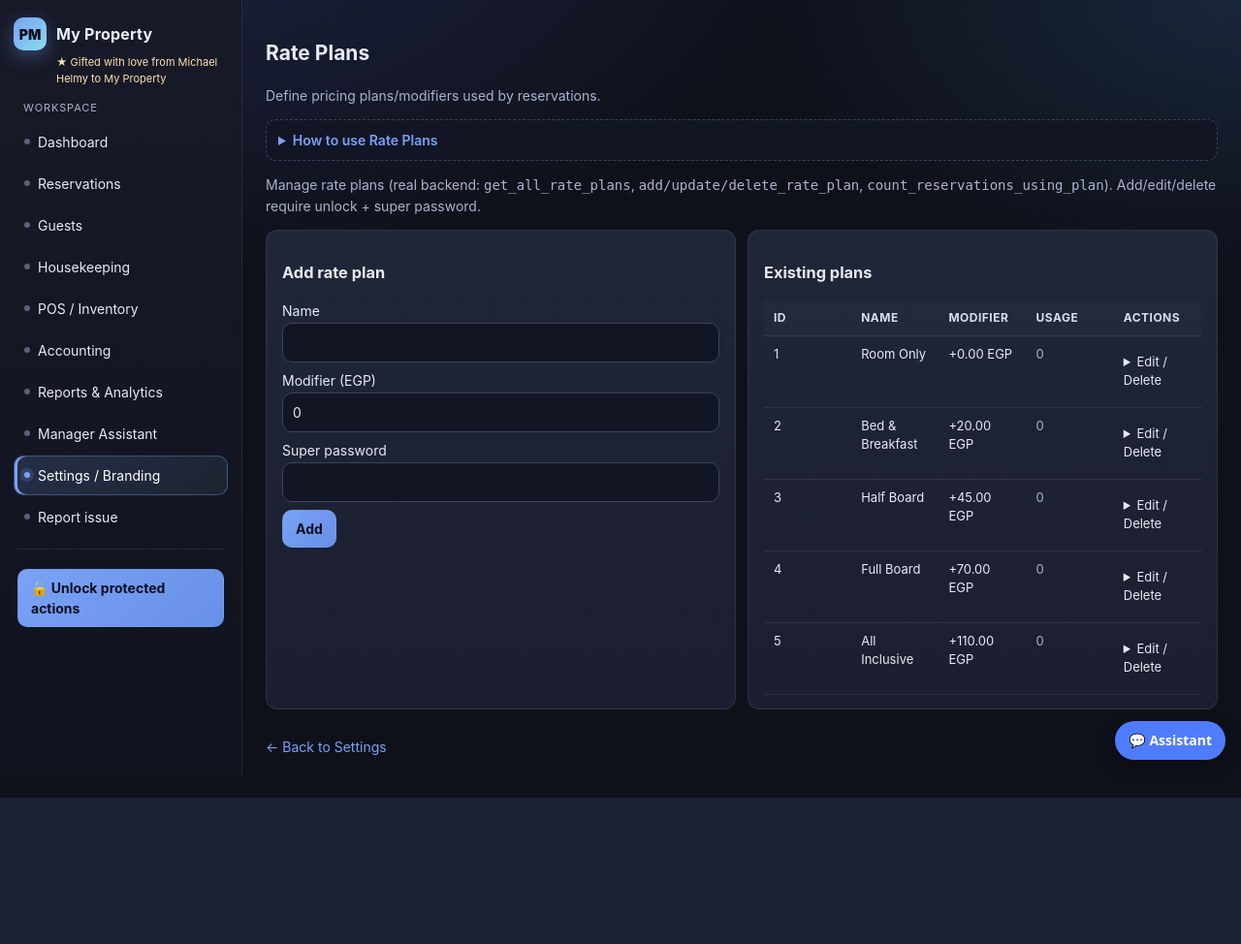
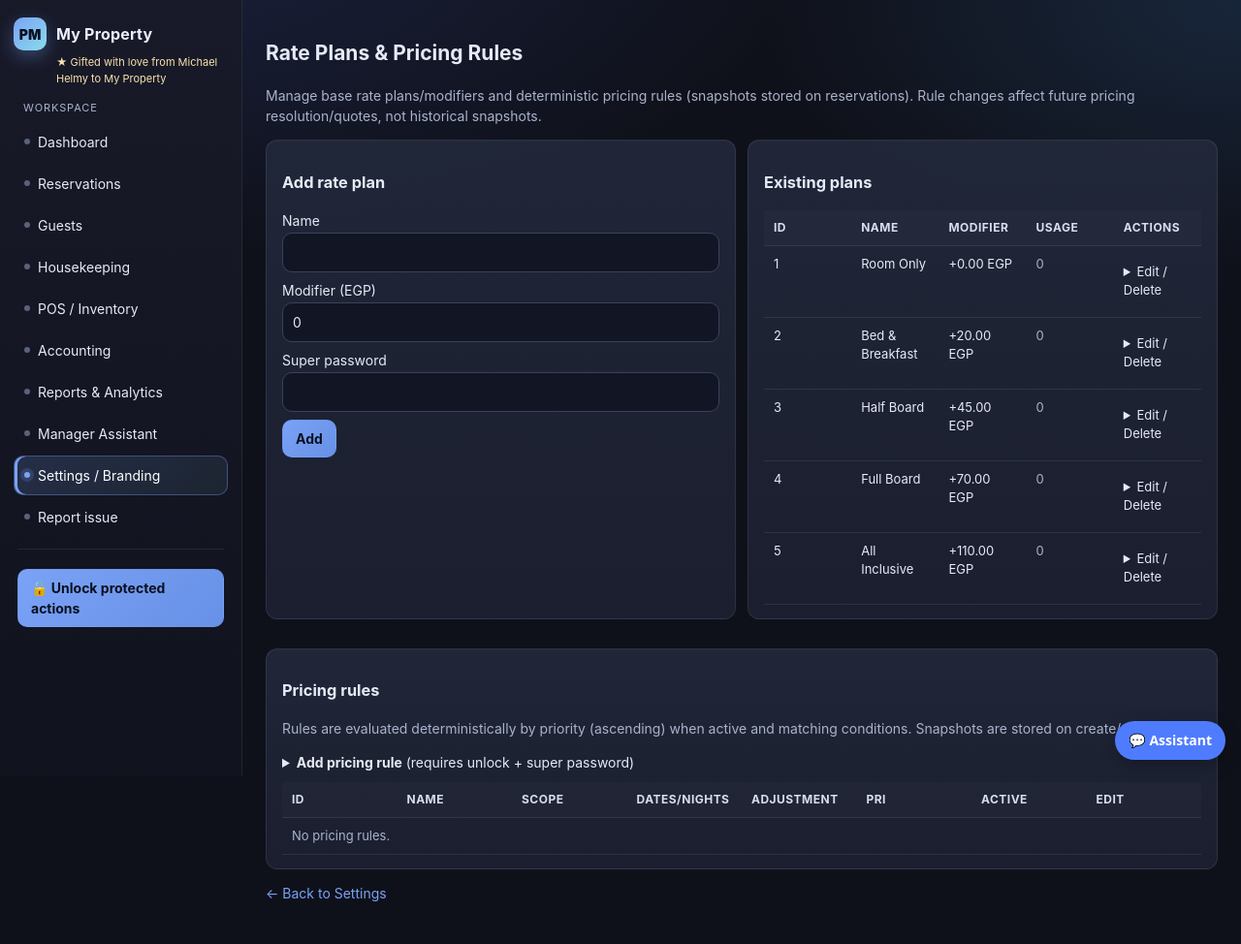
Before and after one commit to Michaelhehelmy/property-manager-tui, a FastAPI app: page /settings/rate-plans in a window 1280 px wide. Shown: the whole page at 97% size. Before the commit the page ends 823 px from the top, so only its background shows below. Run offline with FastAPI, Linux system fonts and the light colour scheme; some libraries are stand-ins or nearby versions.

Commit message:
Add pricing rule management UI and reservation pricing snapshot view
- Extend rate plans page/routes with deterministic pricing rule CRUD (conditions, priority, adjustments)
- Show stored pricing snapshot on reservation detail for transparency

```diff
--- a/ui/web/templates/reservations/detail.html
+++ b/ui/web/templates/reservations/detail.html
@@ -7,6 +7,7 @@
   <div class="panel"><h3>Status: {{ r['status'] }}</h3>
     <p class="muted">Room {{ r['room_id'] }} · {{ r['check_in_date'] }} → {{ r['check_out_date'] }} · Rate {{ r['agreed_nightly_rate'] }} · Source {{ r['source'] }}{% if r['source_detail'] %} ({{ r['source_detail'] }}){% endif %}{% if r['market_segment'] %} · Segment {{ r['market_segment'] }}{% endif %}</p>
     {% if r['booking_notes'] or r['notes'] %}<p class="muted"><strong>Notes:</strong> {{ r['booking_notes'] or r['notes'] }}</p>{% endif %}
+    {% if r['pricing_snapshot_json'] and r['pricing_snapshot_json'] != '{}' %}<details><summary>Pricing snapshot</summary><pre style="white-space:pre-wrap;max-height:240px;overflow:auto">{{ r['pricing_snapshot_json'] }}</pre></details>{% endif %}
     <div class="row">
       <form method="post" action="/reservations/{{r['id']}}/checkin" class="inline"><input type="hidden" name="csrf" value="{{ csrf_token }}"/><button class="ok" title="Mark reservation as Checked In (guest arrived)">Check in</button></form>
       <form method="post" action="/reservations/{{r['id']}}/checkout" class="inline"><input type="hidden" name="csrf" value="{{ csrf_token }}"/><button class="warn" title="Mark reservation as Checked Out (may be blocked if unpaid balance requires override)">Check out</button></form>
--- a/ui/web/templates/settings/rate_plans.html
+++ b/ui/web/templates/settings/rate_plans.html
@@ -1,9 +1,7 @@
 {% extends "base.html" %}
 {% block content %}
-<h2>Rate Plans</h2>
-<p class="muted">Define pricing plans/modifiers used by reservations.</p>
-<details class="help-box"><summary>How to use Rate Plans</summary><ul><li><strong>Create/edit:</strong> set name and price modifier; plans can be selected when creating reservations.</li><li><strong>Delete:</strong> a plan cannot be deleted if reservations reference it.</li><li><strong>Protected:</strong> changes may require unlock/super password depending on configuration.</li></ul></details>
-<p class="muted">Manage rate plans (real backend: <code>get_all_rate_plans</code>, <code>add/update/delete_rate_plan</code>, <code>count_reservations_using_plan</code>). Add/edit/delete require unlock + super password.</p>
+<h2>Rate Plans &amp; Pricing Rules</h2>
+<p class="muted">Manage base rate plans/modifiers and deterministic pricing rules (snapshots stored on reservations). Rule changes affect future pricing resolution/quotes, not historical snapshots.</p>
 
 <div class="grid grid-2">
   <div class="panel"><h3>Add rate plan</h3>
@@ -20,13 +18,10 @@
       <tr><th>ID</th><th>Name</th><th>Modifier</th><th>Usage</th><th>Actions</th></tr>
       {% for p in plans %}
       <tr>
-        <td>{{ p.id }}</td>
-        <td>{{ p.name }}</td>
-        <td>{{ "%+.2f"|format(p.price_modifier) }} EGP</td>
+        <td>{{ p.id }}</td><td>{{ p.name }}</td><td>{{ "%+.2f"|format(p.price_modifier) }} EGP</td>
         <td>{% if p.usage_count is none %}<span class="muted">?</span>{% elif p.usage_count > 0 %}<span class="warn">{{ p.usage_count }} reservation(s)</span>{% else %}<span class="muted">0</span>{% endif %}</td>
         <td>
-          <details>
-            <summary>Edit / Delete</summary>
+          <details><summary>Edit / Delete</summary>
             <form method="post" action="/settings/rate-plans/{{ p.id }}/edit" style="margin:8px 0">
               <input type="hidden" name="csrf" value="{{ csrf_token }}"/>
               <input name="name" value="{{ p.name }}" required/>
@@ -42,11 +37,53 @@
           </details>
         </td>
       </tr>
-      {% else %}
-      <tr><td colspan="5" class="muted">No rate plans.</td></tr>
-      {% endfor %}
+      {% else %}<tr><td colspan="5" class="muted">No rate plans.</td></tr>{% endfor %}
     </table>
   </div>
 </div>
-<p><a href="/settings">← Back to Settings</a></p>
+
+<div class="panel" style="margin-top:16px"><h3>Pricing rules</h3>
+  <p class="muted">Rules are evaluated deterministically by priority (ascending) when active and matching conditions. Snapshots are stored on create/modify.</p>
+  <details><summary><strong>Add pricing rule</strong> (requires unlock + super password)</summary>
+    <form method="post" action="/settings/rate-rules/add"><input type="hidden" name="csrf" value="{{ csrf_token }}"/>
+      <div class="row"><label>Name<input name="name" value="New rule" required/></label><label>Priority<input name="priority" type="number" value="100"/></label><label><input type="checkbox" name="active" checked/> Active</label></div>
+      <div class="row"><label>Rate plan<select name="rate_plan_id"><option value="">Any</option>{% for p in plans %}<option value="{{p.id}}">{{p.name}}</option>{% endfor %}</select></label><label>Room type<select name="room_type"><option value="">Any</option>{% for rt in room_types %}<option value="{{rt}}">{{rt}}</option>{% endfor %}</select></label></div>
+      <div class="row"><label>Source<input name="source" placeholder="Any"/></label><label>Market segment<input name="market_segment" placeholder="Any"/></label></div>
+      <div class="row"><label>Start date<input type="date" name="start_date"/></label><label>End date<input type="date" name="end_date"/></label></div>
+      <div class="row"><label>Min nights<input type="number" name="min_nights"/></label><label>Max nights<input type="number" name="max_nights"/></label></div>
+      <div class="row"><label>Adjustment type<select name="adjustment_type"><option value="amount">amount (+/- per night)</option><option value="percent">percent</option><option value="fixed_night">fixed_night</option></select></label><label>Adjustment value<input type="number" step="0.01" name="adjustment_value" value="0"/></label></div>
+      <label>Super password<input type="password" name="password" required/></label>
+      <button type="submit">Add rule</button>
+    </form>
+  </details>
+  <div class="table-wrap" style="margin-top:10px"><table>
+    <tr><th>ID</th><th>Name</th><th>Scope</th><th>Dates/Nights</th><th>Adjustment</th><th>Pri</th><th>Active</th><th>Edit</th></tr>
+    {% for r in rules %}<tr>
+      <td>{{r.id}}</td><td>{{r.name}}</td>
+      <td><div>Plan: {{r.rate_plan_name or 'Any'}}</div><div>Room: {{r.room_type or 'Any'}}</div><div>Source: {{r.source or 'Any'}}</div><div>Segment: {{r.market_segment or 'Any'}}</div></td>
+      <td><div>{{r.start_date or '—'}} → {{r.end_date or '—'}}</div><div>Nights: {{r.min_nights if r.min_nights is not none else '—'}}–{{r.max_nights if r.max_nights is not none else '—'}}</div></td>
+      <td>{{r.adjustment_type}} {{r.adjustment_value}}</td><td>{{r.priority}}</td><td>{{'yes' if r.active else 'no'}}</td>
+      <td><details><summary>Edit</summary>
+        <form method="post" action="/settings/rate-rules/{{r.id}}/edit" style="margin:8px 0"><input type="hidden" name="csrf" value="{{ csrf_token }}"/>
+          <label>Name<input name="name" value="{{r.name}}"/></label>
+          <label>Priority<input name="priority" type="number" value="{{r.priority}}"/></label>
+          <label><input type="checkbox" name="active" {% if r.active %}checked{% endif %}/> Active</label>
+          <label>Rate plan<select name="rate_plan_id"><option value="">Any</option>{% for p in plans %}<option value="{{p.id}}" {% if r.rate_plan_id==p.id %}selected{% endif %}>{{p.name}}</option>{% endfor %}</select></label>
+          <label>Room type<select name="room_type"><option value="">Any</option>{% for rt in room_types %}<option value="{{rt}}" {% if r.room_type==rt %}selected{% endif %}>{{rt}}</option>{% endfor %}</select></label>
+          <label>Source<input name="source" value="{{r.source or ''}}"/></label>
+          <label>Market segment<input name="market_segment" value="{{r.market_segment or ''}}"/></label>
+          <label>Start<input type="date" name="start_date" value="{{r.start_date or ''}}"/></label>
+          <label>End<input type="date" name="end_date" value="{{r.end_date or ''}}"/></label>
+          <label>Min nights<input type="number" name="min_nights" value="{{r.min_nights if r.min_nights is not none else ''}}"/></label>
+          <label>Max nights<input type="number" name="max_nights" value="{{r.max_nights if r.max_nights is not none else ''}}"/></label>
+          <label>Type<select name="adjustment_type"><option value="amount" {% if r.adjustment_type=='amount' %}selected{% endif %}>amount</option><option value="percent" {% if r.adjustment_type=='percent' %}selected{% endif %}>percent</option><option value="fixed_night" {% if r.adjustment_type=='fixed_night' %}selected{% endif %}>fixed_night</option></select></label>
+          <label>Value<input type="number" step="0.01" name="adjustment_value" value="{{r.adjustment_value}}"/></label>
+          <label>Super password<input type="password" name="password" required/></label>
+          <button type="submit">Save rule</button>
+        </form>
+      </details></td>
+    </tr>{% else %}<tr><td colspan="8" class="muted">No pricing rules.</td></tr>{% endfor %}
+  </table></div>
+</div>
+<p style="margin-top:12px"><a href="/settings">← Back to Settings</a></p>
 {% endblock %}
```
Also changed, not shown: ui/web/routes/settings_branding.py (+60 -1 lines).
